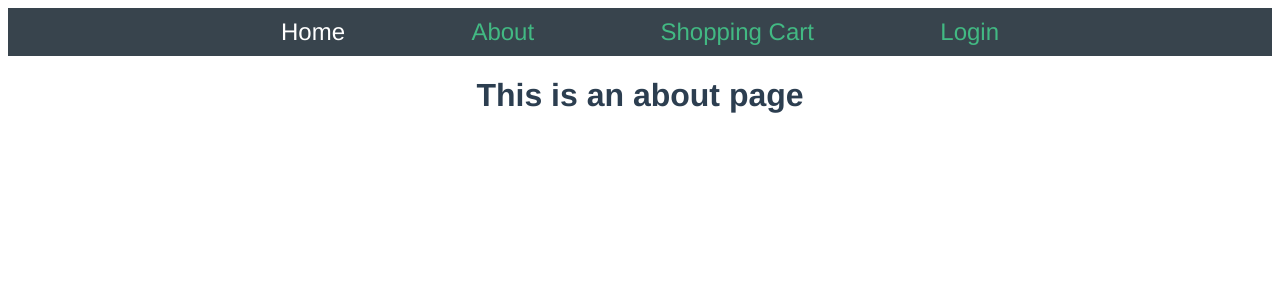
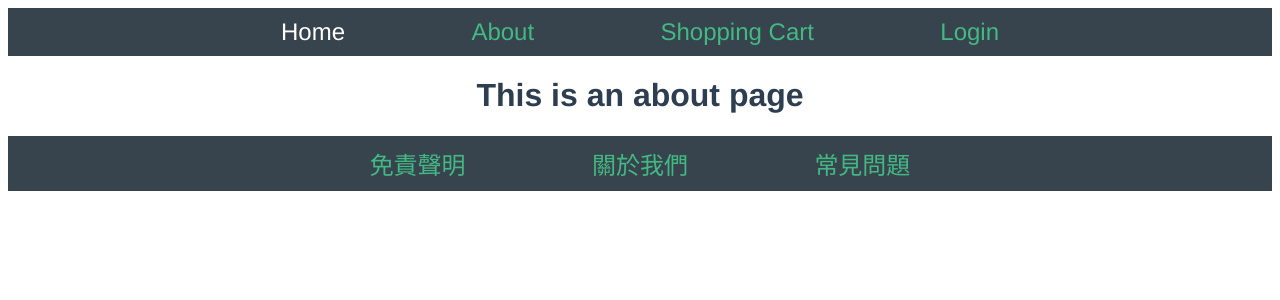
Before and after one commit to bdam1011/Shopping-Web, a Vue app: page /about in a window 1280 px wide. Shown: the top 300 px of the page. Built offline with nearby package versions, Linux system fonts and the light colour scheme.

Commit message:
add footer

```diff
--- a/src/App.vue
+++ b/src/App.vue
@@ -1,16 +1,19 @@
 <template>
   <app-header/>
  <router-view/>
+ <app-footer/>
 </template>
 
 <script>
 import AppHeader from "@/components/AppHeader.vue";
+import AppFooter from "@/components/AppFooter.vue";
 
 
 export default {
   name: "App",
   components: {
     AppHeader,
+    AppFooter
   },
 };
 </script>
--- /dev/null
+++ b/src/components/AppFooter.vue
@@ -0,0 +1,40 @@
+<template>
+  <ul class="router-inlineblock">
+    <li><router-link to="/about">免責聲明</router-link></li>
+    <li><router-link to="/about">關於我們</router-link></li>
+    <li><router-link to="/about">常見問題</router-link></li>
+  </ul>
+</template>
+<script>
+export default {
+  name: "AppFooter",
+};
+</script>
+<style scoped>
+ul {
+  list-style-type: none;
+  margin: 0;
+  padding: 0;
+  /* overflow: hidden; */
+  background-color: #38444d;
+}
+.router-inlineblock>li{
+  display: inline-block;
+  text-align: justify;
+  padding: 10px 5%;
+}
+li:hover {
+    background-color: rgb(115, 115, 115);
+    color: white;
+}
+a {
+  color: white;
+  display: block; /* 讓 <a> 填滿 <li> */
+  font-size: 1.5rem;
+  text-decoration: none;
+}
+
+a.router-link-exact-active {
+  color: #42b983;
+}
+</style>
```
